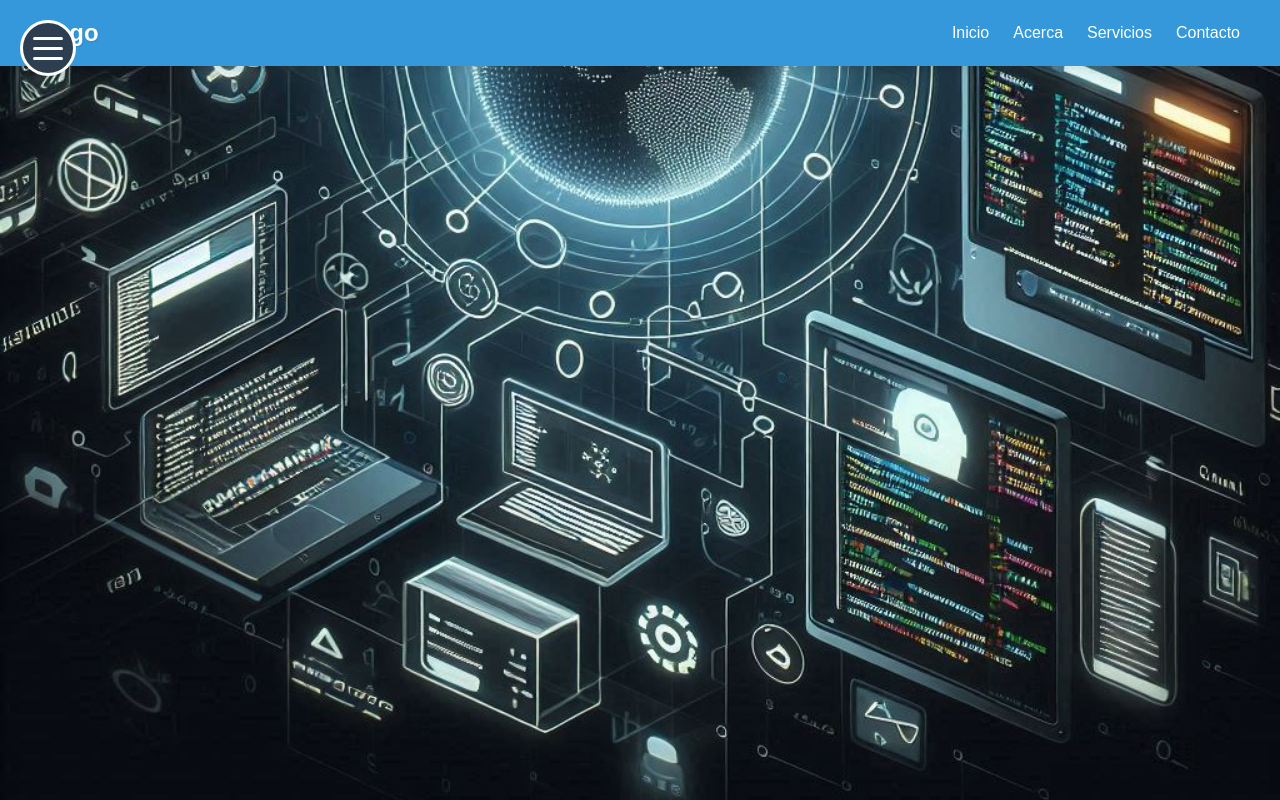
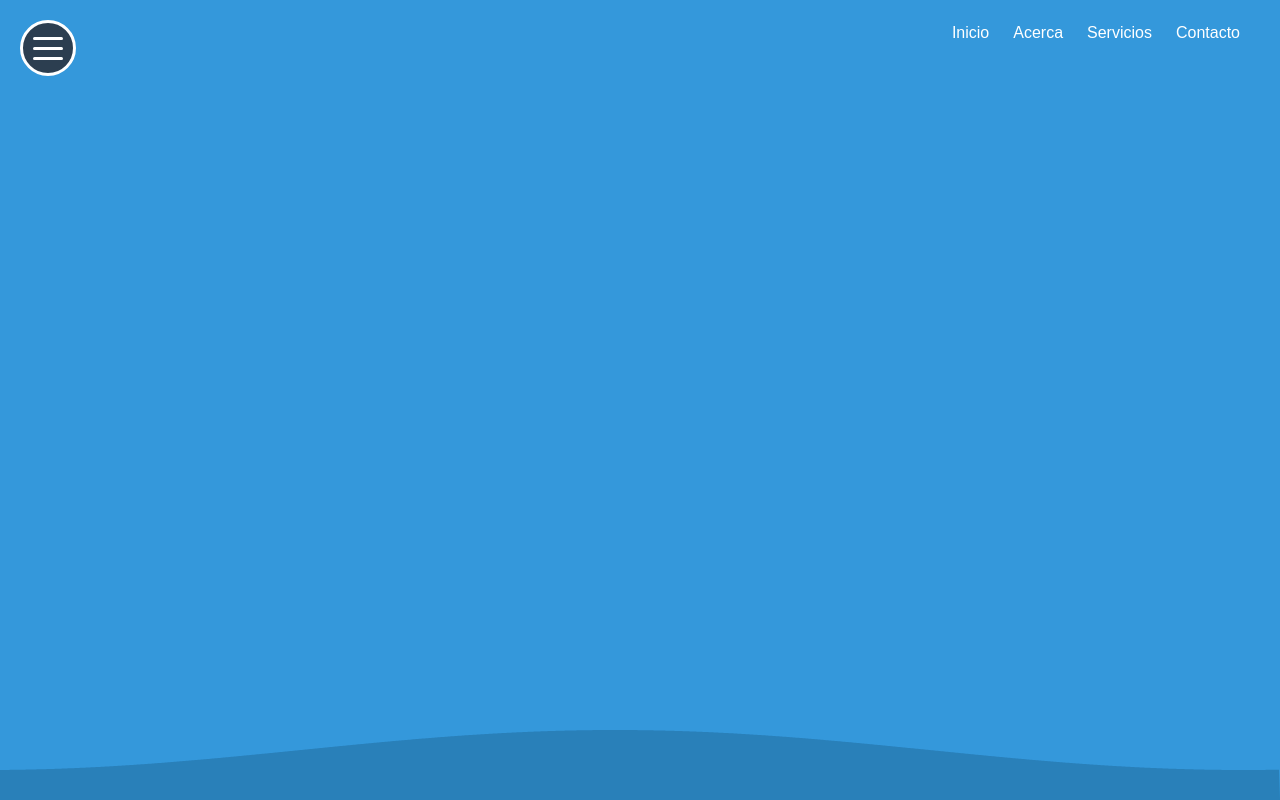
Before and after one commit to SimonLav2024/Portfolio_Simon, a PHP site: page / in a window 1280 px wide. Run offline with PHP 8.4, Linux system fonts and the light colour scheme.

Commit message:
introduccion de olas

```diff
--- a/JavaScript/code.js
+++ b/JavaScript/code.js
@@ -26,3 +26,43 @@ let menuOpen = false;
             }
         });
 // -------------------------------fin----------------------------------------
+// ---------------------------oleaje azul------------------------------------
+const canvas = document.getElementById('waveCanvas');
+const ctx = canvas.getContext('2d');
+let time = 0;
+
+function resizeCanvas() {
+    canvas.width = window.innerWidth;
+    canvas.height = window.innerHeight;
+}
+
+function drawWave() {
+    ctx.clearRect(0, 0, canvas.width, canvas.height);
+
+    // Fondo azul
+    ctx.fillStyle = '#3498db';
+    ctx.fillRect(0, 0, canvas.width, canvas.height);
+
+    // Dibujar la ola
+    ctx.beginPath();
+    ctx.moveTo(0, canvas.height);
+
+    for (let x = 0; x < canvas.width; x++) {
+        // Reducimos la frecuencia de la onda para un movimiento más lento
+        const y = Math.sin(x * 0.005 + time) * 20 + (canvas.height - 50);
+        ctx.lineTo(x, y);
+    }
+
+    ctx.lineTo(canvas.width, canvas.height);
+    ctx.fillStyle = '#2980b9';
+    ctx.fill();
+
+    // Reducimos el incremento de tiempo para ralentizar el movimiento
+    time += 0.02;
+    requestAnimationFrame(drawWave);
+}
+
+window.addEventListener('resize', resizeCanvas);
+resizeCanvas();
+drawWave();
+// ---------------------------------------fin----------------------------------
--- a/css/styles.css
+++ b/css/styles.css
@@ -7,6 +7,17 @@ body {
     background-size: cover;
     background-position: center;
     background-repeat: no-repeat;
+    padding: 0;
+    width: 100%;
+    height: 100%;
+    overflow: hidden;
+}
+html {
+    margin: 0;
+    padding: 0;
+    width: 100%;
+    height: 100%;
+    overflow: hidden;
 }
 
 /* ---------------------------------navbar------------------------------------- */
@@ -22,15 +33,16 @@ body {
     max-width: 1200px;
     margin: 0 auto;
 }
-.logo {
+/* .logo {
     color: white;
     font-size: 1.5rem;
     font-weight: bold;
     text-shadow: 1px 1px 2px rgba(0,0,0,0.1);
-}
+} */
 .nav-links {
     display: flex;
     gap: 1.5rem;
+    z-index: 1;
 }
 .nav-links a {
     color: white;
@@ -81,6 +93,7 @@ body {
         max-height: 0;
         overflow: hidden;
         transition: max-height 0.5s ease, padding 0.5s ease;
+        z-index: 2;
     }
     .nav-links.active {
         max-height: 300px;
@@ -95,6 +108,7 @@ body {
     }
     .menu-icon {
         display: block;
+        z-index: 2;
     }
     .menu-icon.active {
         transform: rotate(90deg);
@@ -182,3 +196,13 @@ body {
     color: #fff;
 }
 /* --------------------------------------fin----------------------------------------- */
+/* -----------------------------------oleaje azul------------------------------------ */
+
+#waveCanvas {
+    position: absolute;
+    bottom: 0;
+    left: 0;
+    width: 100%;
+    height: 100%;
+}
+/* ---------------------------------------fin----------------------------------------- */
--- a/index.html
+++ b/index.html
@@ -37,7 +37,9 @@
         </ul>
     </nav>
     <!-- ----------------------------------------fin------------------------------------------------ -->
-
+    <!-- ----------------------------------oleaje azul---------------------------------------------- -->
+    <canvas id="waveCanvas"></canvas>
+    <!-- ----------------------------------------fin------------------------------------------------ -->
     <script src="JavaScript/code.js"></script>
 </body>
 </html>
```
